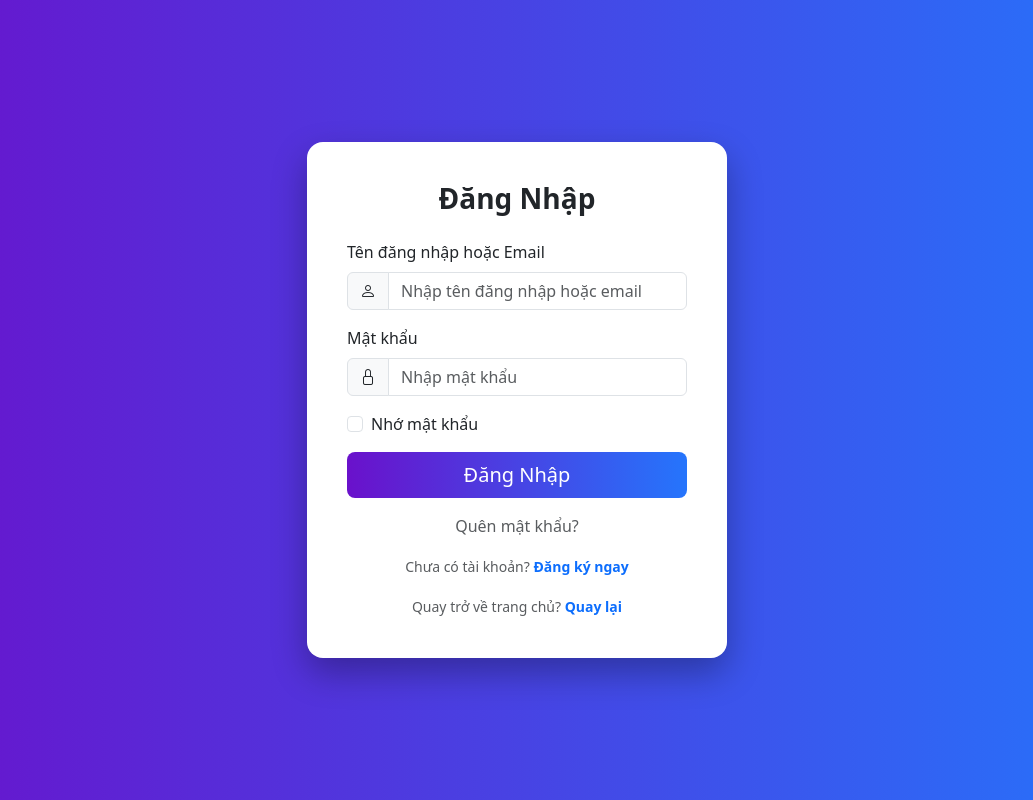
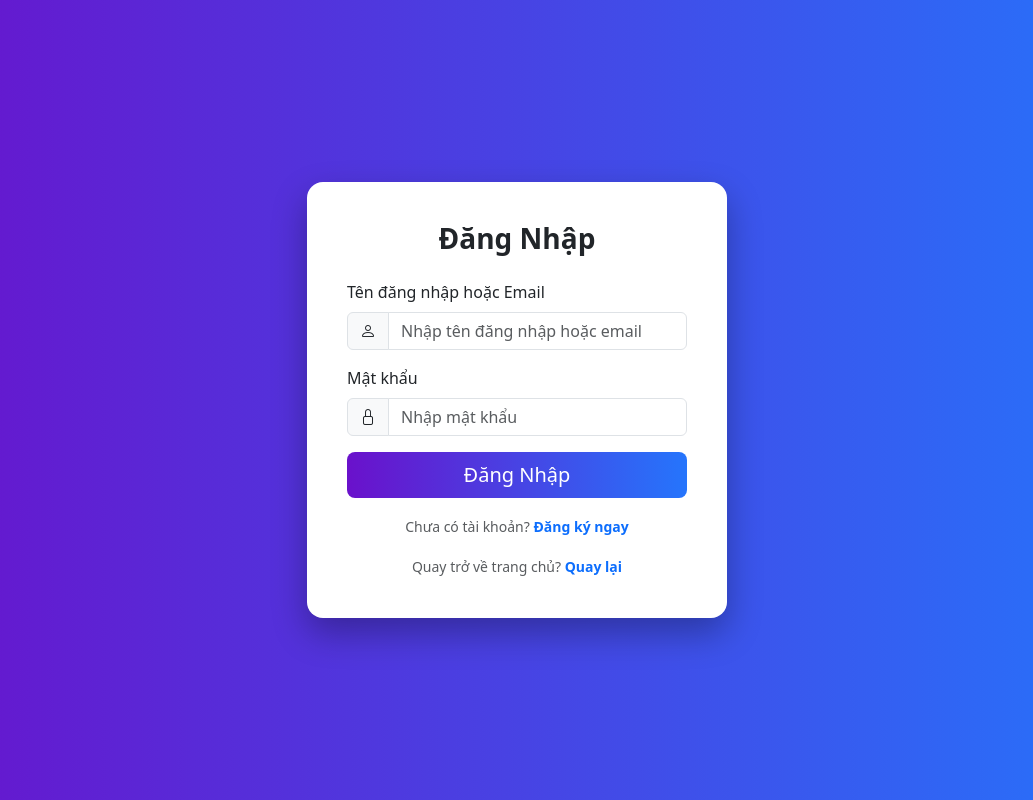
Before and after one commit to NguyenAnhQuan2003/project_php_social_details, a PHP site: page /auth/login.php in a window 1280 px wide. Shown: the whole page, without its empty margins (123-1156 px from the left). Run offline with PHP 8.4, Linux system fonts and the light colour scheme.

Commit message:
push login

```diff
--- a/auth/login.php
+++ b/auth/login.php
@@ -86,15 +86,8 @@ if ($_SERVER['REQUEST_METHOD'] === 'POST'){
                     <input type="password" class="form-control" id="password" name="password" placeholder="Nhập mật khẩu" required>
                 </div>
             </div>
-            <div class="mb-3 form-check">
-                <input type="checkbox" class="form-check-input" id="remember">
-                <label class="form-check-label" for="remember">Nhớ mật khẩu</label>
-            </div>
             <div class="d-grid">
                 <button type="submit" class="btn btn-primary btn-lg">Đăng Nhập</button>
-            </div>
-            <div class="text-center mt-3">
-                <a href="#" class="text-decoration-none text-muted">Quên mật khẩu?</a>
             </div>
             <div class="text-center mt-3">
                 <small class="text-muted">Chưa có tài khoản?
```
